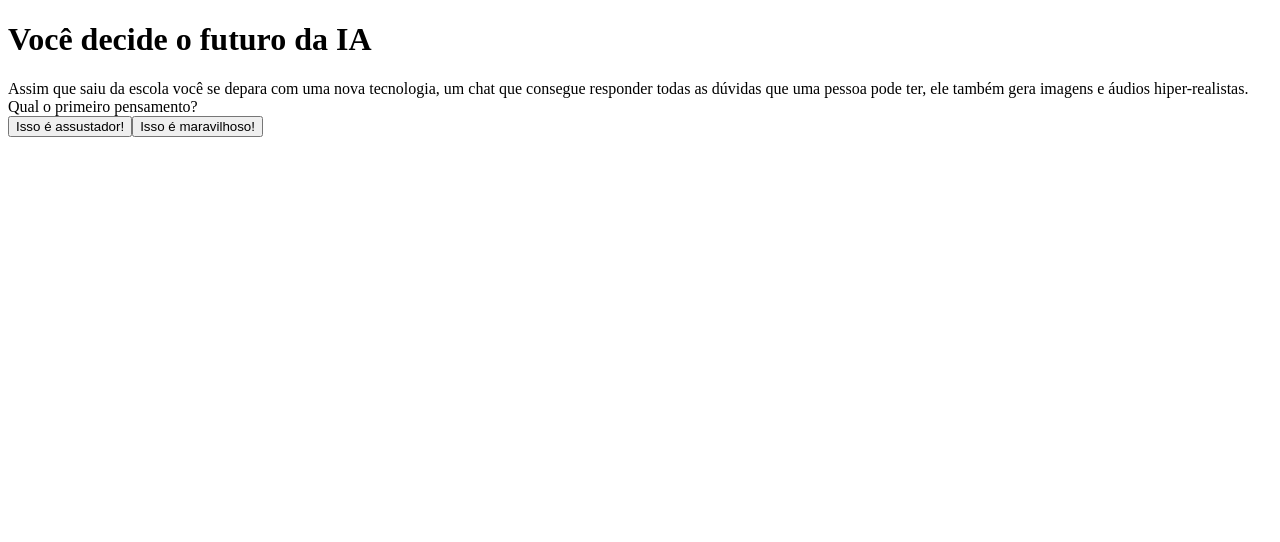
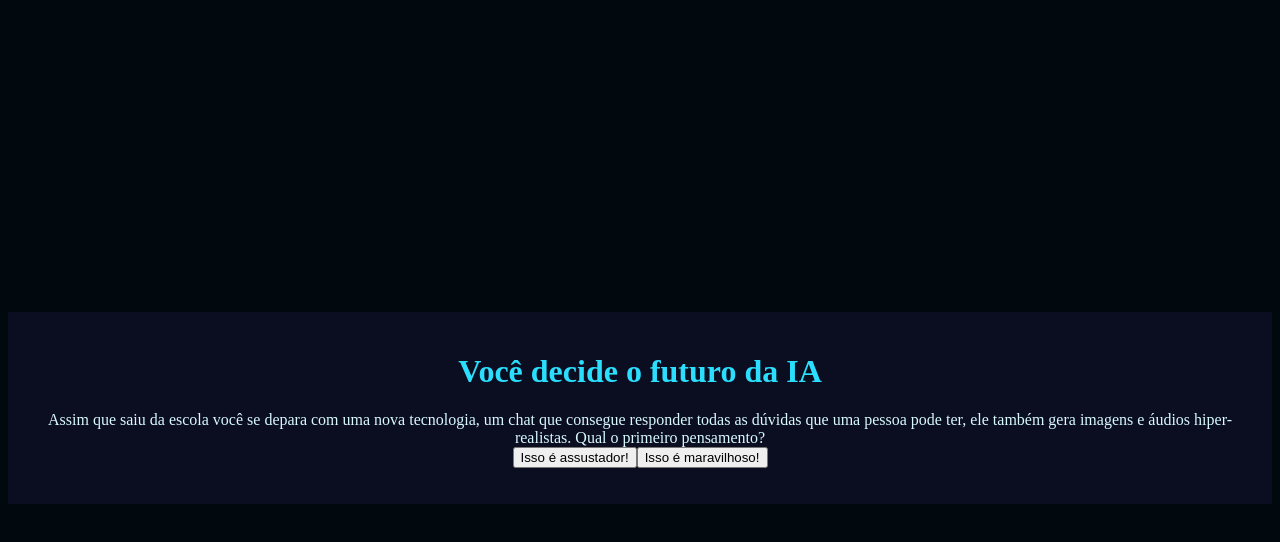
Before and after one commit to kamyla-vandoski/IA, a plain HTML site: page index.html in a window 1280 px wide. Drawn offline with Linux system fonts and the light colour scheme.

Commit message:
gmdjhsry

```diff
--- a/style.css
+++ b/style.css
@@ -6,3 +6,24 @@
     --cor-texto: #D7F9FF ;
 
 }
+
+body{
+    background-color: var(--cor-fundo);
+    color: var(--cor-texto);
+    display: flex;
+    justify-content: center;
+    align-items: center;
+    min-height: 100vh;
+}
+
+.caixa-principal{
+    background-color: var(--cor-principal);
+    width: 90%
+    max-widht 600px;
+    text-align: center;
+    padding: 20px;
+}
+
+h1{
+    color: var(--cor-destaque);
+}
```
